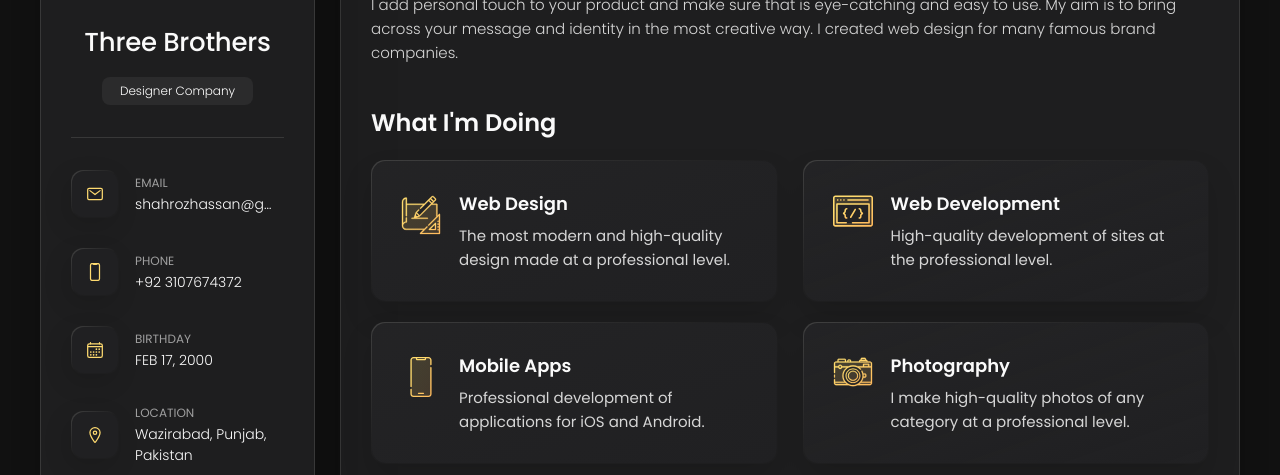
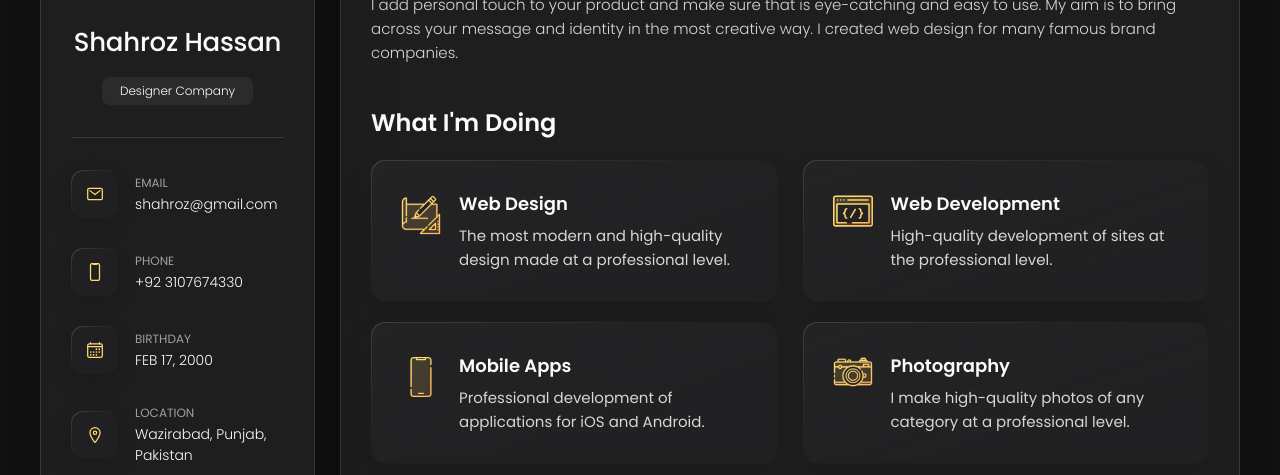
Before and after one commit to harisjami/Did, a plain HTML site: page index.html in a window 1280 px wide. Shown: the part 273-748 px from the top of the page. Drawn offline with nearby package versions, Linux system fonts and the light colour scheme.

Commit message:
Add files via upload

```diff
--- a/index.html
+++ b/index.html
@@ -53,7 +53,7 @@
 
           <div class="info-content">
             <h1 class="name" title="Richard hanrick">
-              Three Brothers
+              Shahroz Hassan
             </h1>
 
             <p class="title">Designer Company</p>
@@ -79,7 +79,7 @@
                 <p class="contact-title">Email</p>
 
                 <a href="mailto:richard@example.com" class="contact-link"
-                  >shahrozhassan@gmail.com</a
+                  >shahroz@gmail.com</a
                 >
               </div>
             </li>
@@ -93,7 +93,7 @@
                 <p class="contact-title">Phone</p>
 
                 <a href="tel:+12133522795" class="contact-link"
-                  >+92 3107674372</a
+                  >+92 3107674330</a
                 >
               </div>
             </li>
```
